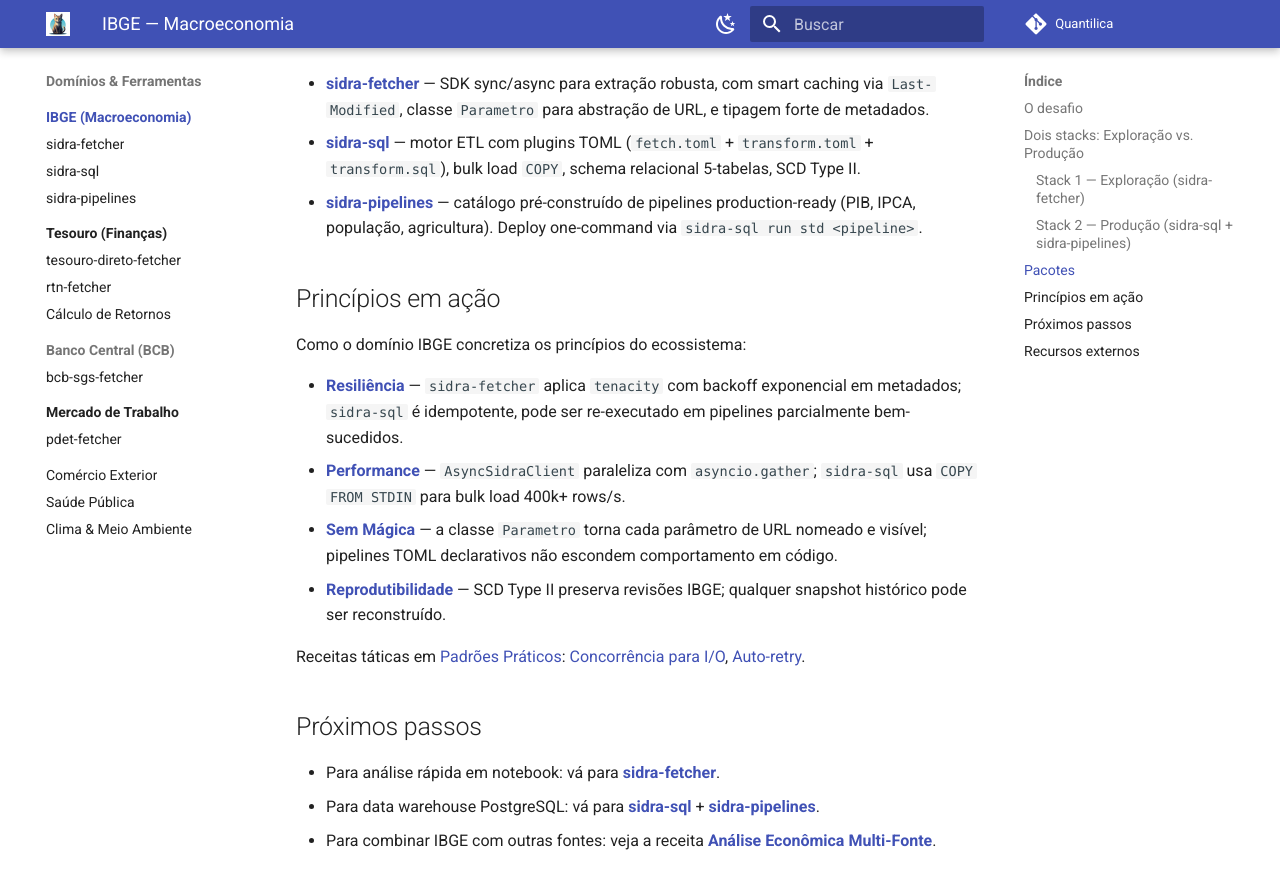
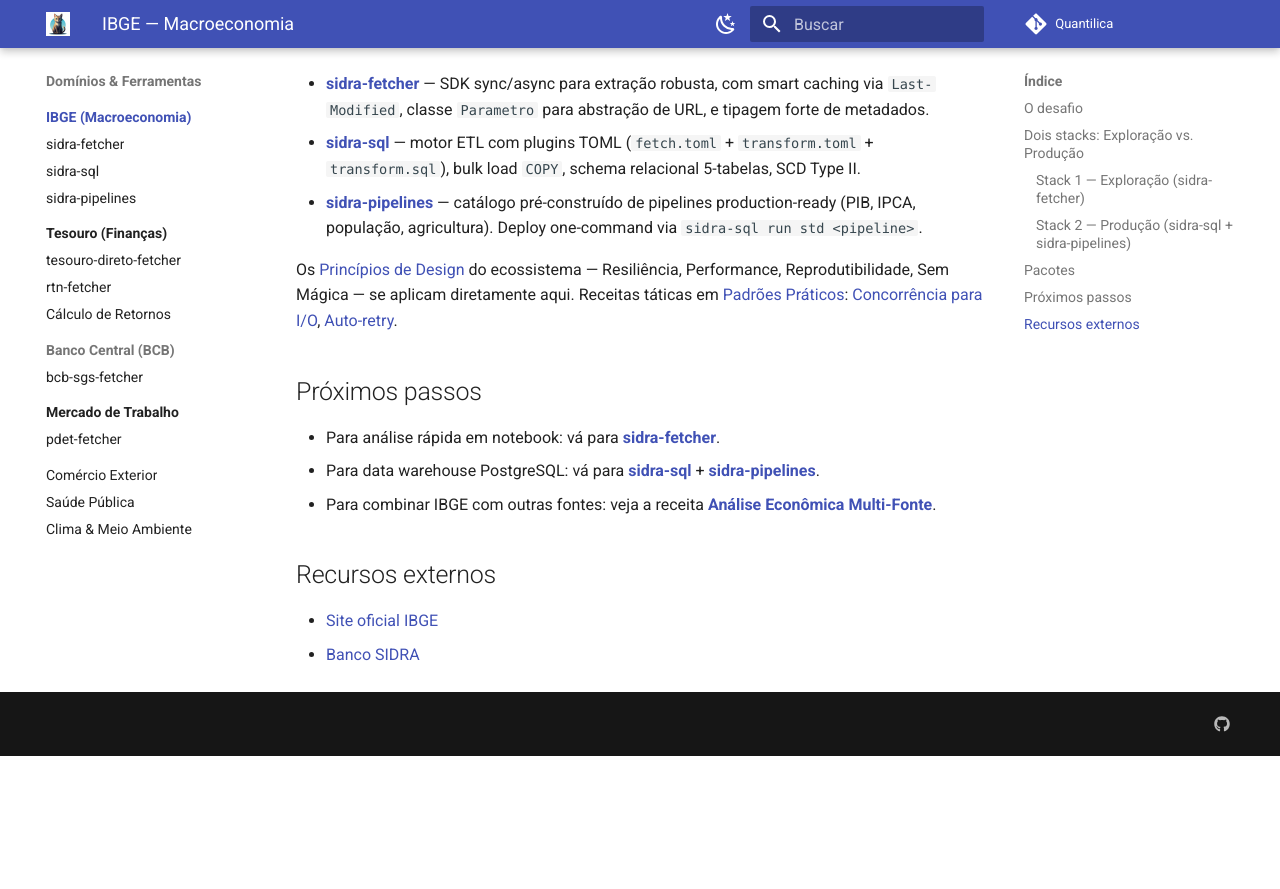
Before and after one commit to Quantilica/docs, an MkDocs documentation site: the page built from docs/ibge/index.md, in a window 1280 px wide and 900 px high, scrolled down 1648 px. Shown: the top 889 px of the window. Built offline with MkDocs 1.6.1 and Material for MkDocs 9.7.7, drawn with Linux system fonts in a browser that asks for light colours; some web fonts are replaced; comment, search, counter and statistics services are not loaded; after the commit the page ends 2404 px from its top, so only the background shows below that.

Commit message:
refactor(docs): consolidate 'Princípios em ação' in domain indexes
- ibge/index.md: replace 4-bullet principles section with single-line reference
- tesouro/index.md: replace 4-bullet principles section with single-line reference
- trabalho/index.md: replace 4-bullet principles section with single-line reference
- All three domains now link to concepts/principios.md instead of repeating content

Eliminates redundant bullet-point repetition across domain pages while
maintaining clear navigation to design principles documentation.

```diff
--- a/docs/ibge/index.md
+++ b/docs/ibge/index.md
@@ -50,16 +50,7 @@
 - **[sidra-sql](sidra-sql.md)** — motor ETL com plugins TOML (`fetch.toml` + `transform.toml` + `transform.sql`), bulk load `COPY`, schema relacional 5-tabelas, SCD Type II.
 - **[sidra-pipelines](sidra-pipelines.md)** — catálogo pré-construído de pipelines production-ready (PIB, IPCA, população, agricultura). Deploy one-command via `sidra-sql run std <pipeline>`.
 
-## Princípios em ação
-
-Como o domínio IBGE concretiza os princípios do ecossistema:
-
-- **[Resiliência](../concepts/principios.md#resiliência)** — `sidra-fetcher` aplica `tenacity` com backoff exponencial em metadados; `sidra-sql` é idempotente, pode ser re-executado em pipelines parcialmente bem-sucedidos.
-- **[Performance](../concepts/principios.md#performance)** — `AsyncSidraClient` paraleliza com `asyncio.gather`; `sidra-sql` usa `COPY FROM STDIN` para bulk load 400k+ rows/s.
-- **[Sem Mágica](../concepts/principios.md#sem-mágica)** — a classe `Parametro` torna cada parâmetro de URL nomeado e visível; pipelines TOML declarativos não escondem comportamento em código.
-- **[Reprodutibilidade](../concepts/principios.md#reprodutibilidade)** — SCD Type II preserva revisões IBGE; qualquer snapshot histórico pode ser reconstruído.
-
-Receitas táticas em [Padrões Práticos](../concepts/padroes.md): [Concorrência para I/O](../concepts/padroes.md#concorrencia-io), [Auto-retry](../concepts/padroes.md#auto-retry).
+Os [Princípios de Design](../concepts/principios.md) do ecossistema — Resiliência, Performance, Reprodutibilidade, Sem Mágica — se aplicam diretamente aqui. Receitas táticas em [Padrões Práticos](../concepts/padroes.md): [Concorrência para I/O](../concepts/padroes.md#concorrencia-io), [Auto-retry](../concepts/padroes.md#auto-retry).
 
 ## Próximos passos
 
```
Also changed, not shown: docs/tesouro/index.md (+1 -8 lines), docs/trabalho/index.md (+1 -8 lines).
